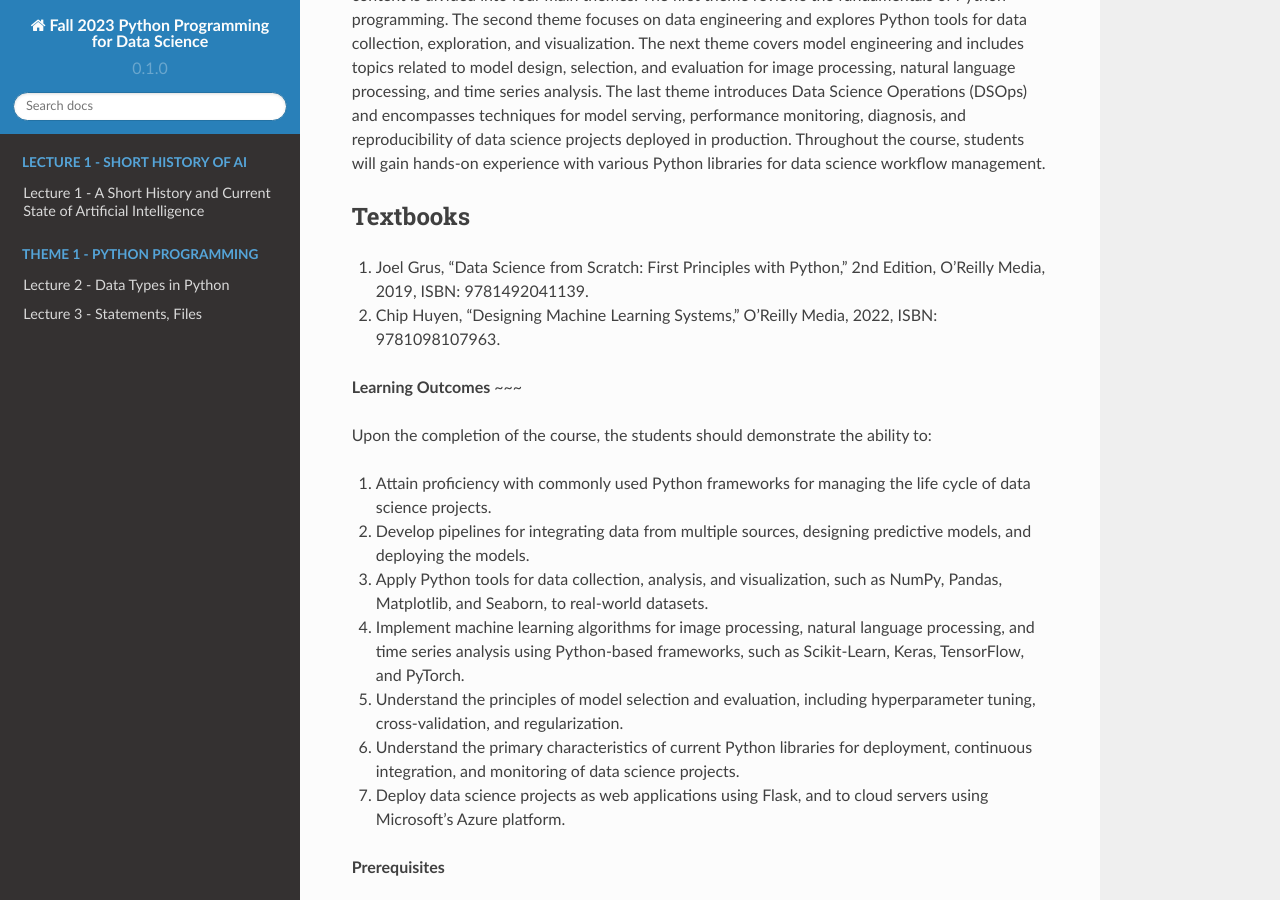
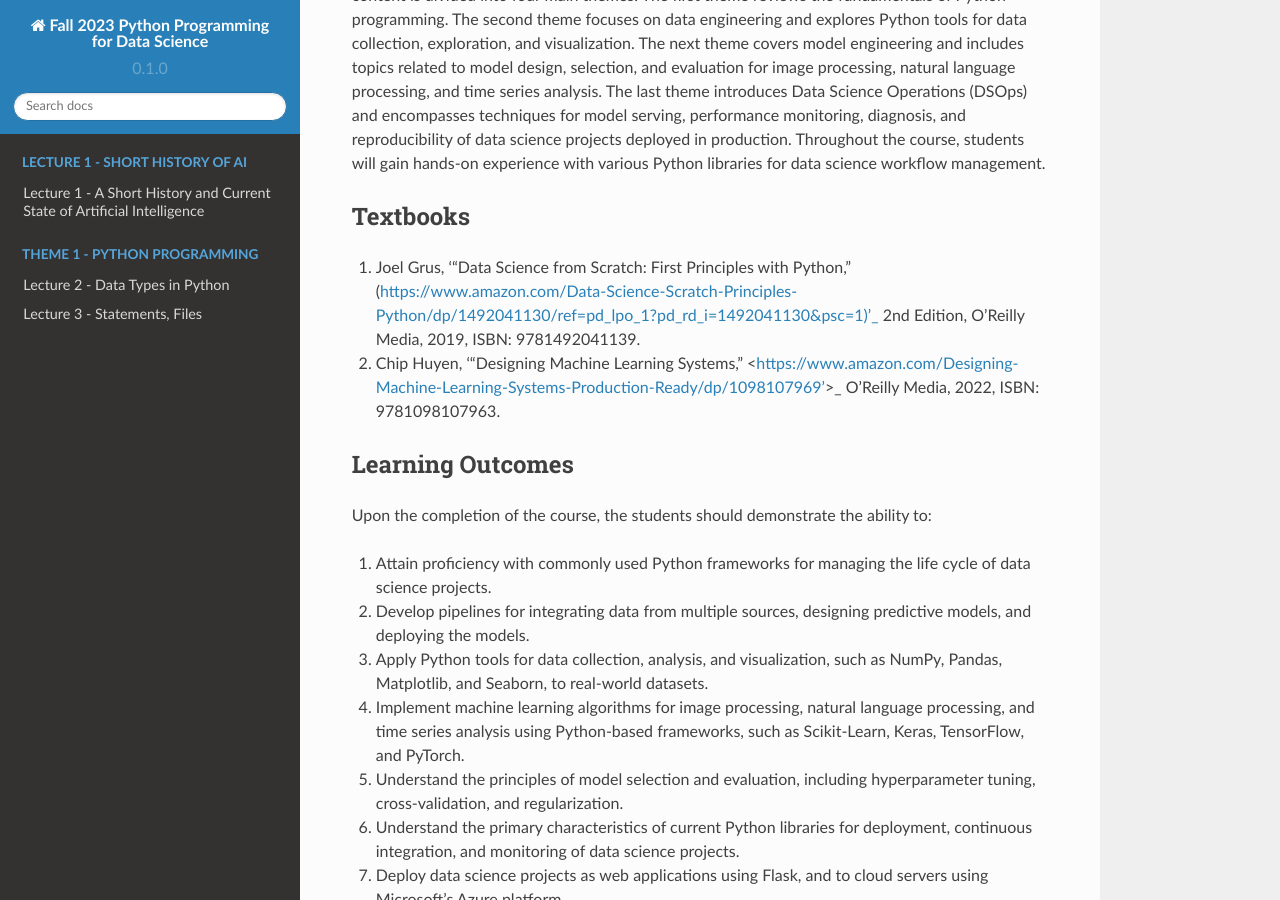
Before and after one commit to avakanski/Fall-2023-Python-Programming-for-Data-Science, a Sphinx documentation site: the page built from docs/index.rst, in a window 1280 px wide and 900 px high, scrolled down 629 px. Built offline with Sphinx 7.4.7 and the Read the Docs theme 2.0.0, drawn with Linux system fonts in a browser that asks for light colours; some of the changed lines change nothing that is shown.

Commit message:
Update index.rst

```diff
--- a/docs/index.rst
+++ b/docs/index.rst
@@ -22,11 +22,11 @@ The course is designed to introduce students to Python tools and libraries that
 **Textbooks**
 ~~~~~~~~~~~~~~
 
-1.	Joel Grus, “Data Science from Scratch: First Principles with Python,” 2nd Edition, O'Reilly Media, 2019, ISBN: 9781492041139.
-2.	Chip Huyen, “Designing Machine Learning Systems,” O'Reilly Media, 2022, ISBN: 9781098107963.
+1.	Joel Grus, '“Data Science from Scratch: First Principles with Python,” (https://www.amazon.com/Data-Science-Scratch-Principles-Python/dp/1492041130/ref=pd_lpo_1?pd_rd_i=1492041130&psc=1)'_ 2nd Edition, O'Reilly Media, 2019, ISBN: 9781492041139.
+2.	Chip Huyen, '“Designing Machine Learning Systems,” <https://www.amazon.com/Designing-Machine-Learning-Systems-Production-Ready/dp/1098107969'>_ O'Reilly Media, 2022, ISBN: 9781098107963.
 
 **Learning Outcomes**
-~~~
+~~~~~~~~~~~~~~~~~~~~~
 
 Upon the completion of the course, the students should demonstrate the ability to:
 
@@ -39,15 +39,16 @@ Upon the completion of the course, the students should demonstrate the ability t
 7.	Deploy data science projects as web applications using Flask, and to cloud servers using Microsoft’s Azure platform.
 
 **Prerequisites**
-
+~~~~~~~~~~~~~~~~~~
 The course requires to have basic programming skills in Python. While having knowledge of data science methods would be advantageous, it is not mandatory.
 
 **Grading**
-
+~~~~~~~~~~~~~~~~~~
 Student assessment will be based on 6 homework assignments (worth 60 pts), 3 quizzes (worth 30 marks), and class participation and engagement (worth 10 marks).
 
+
 Lectures
-========
+============
 
 .. toctree::
    :caption: Lecture 1 - Short History of AI
```
